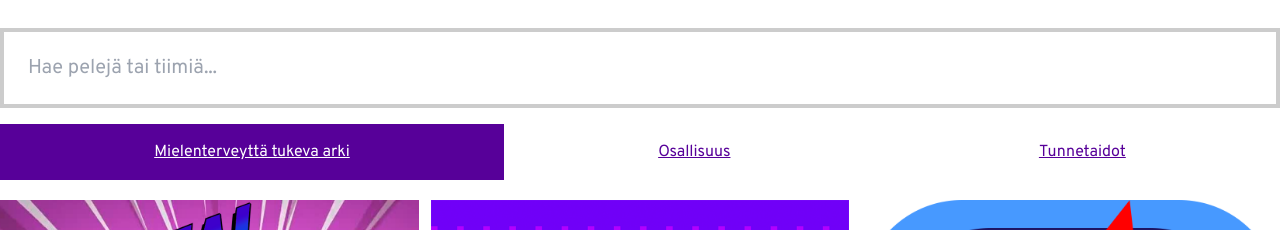
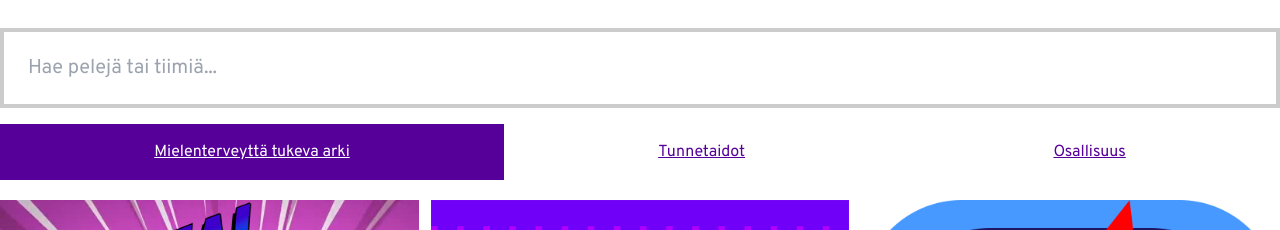
Before and after one commit to mirorauhala/tiko-peliportaali, a Vue app: page / in a window 1280 px wide. Shown: the part 782-1012 px from the top of the page. Built offline with nearby package versions, Linux system fonts and the light colour scheme.

Commit message:
switch cats

```diff
--- a/src/components/TikoGames.vue
+++ b/src/components/TikoGames.vue
@@ -70,12 +70,12 @@ export default {
         <button
           :class="buttonClass(2)"
           class="flex-grow p-4 transition ease-out duration-300"
-          @click.prevent="cat = 2">Osallisuus</button>
+          @click.prevent="cat = 2">Tunnetaidot</button>
 
         <button
           :class="buttonClass(3)"
           class="flex-grow p-4 transition ease-out duration-300"
-          @click.prevent="cat = 3">Tunnetaidot</button>
+          @click.prevent="cat = 3">Osallisuus</button>
       </nav>
     </div>
 
```
